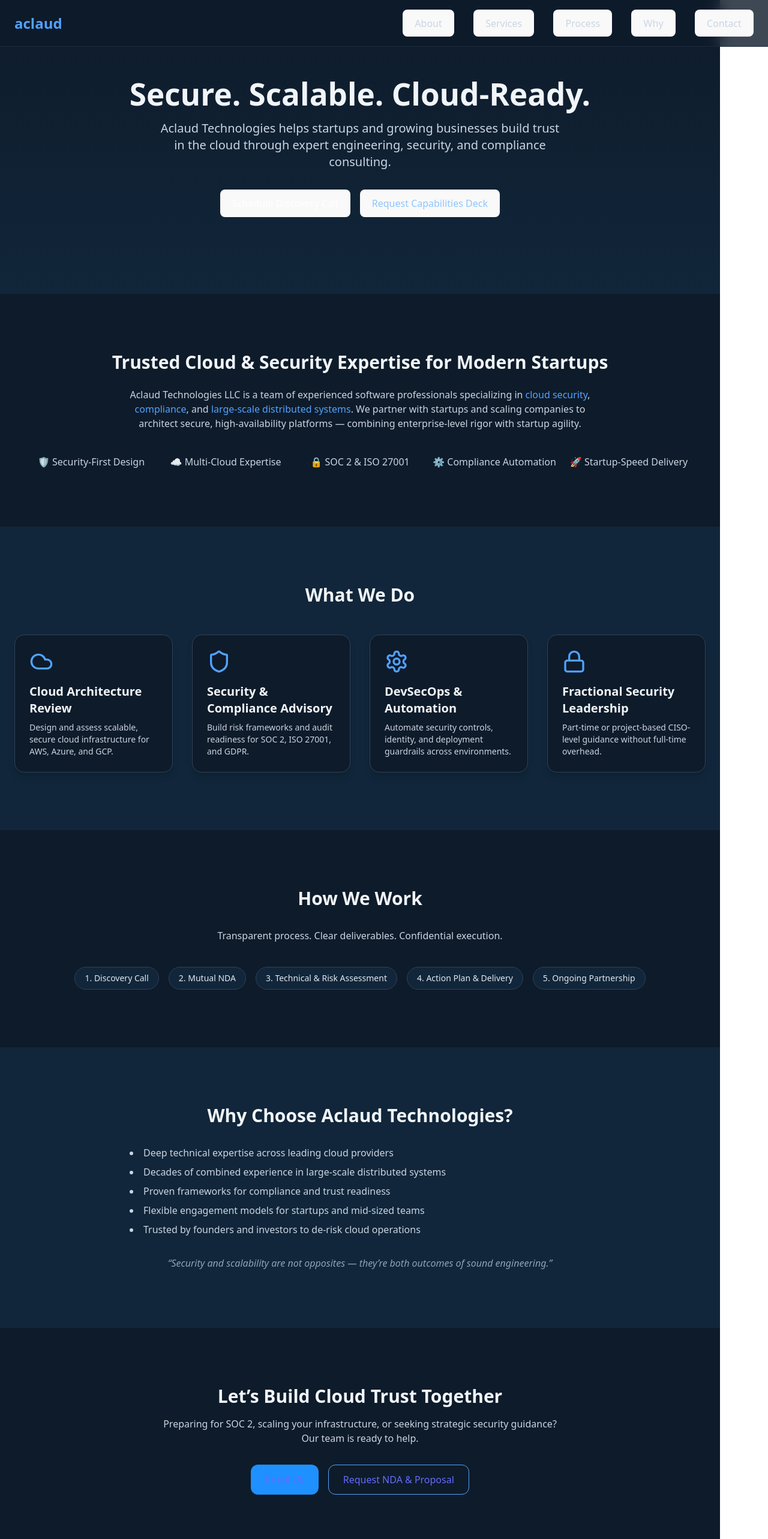
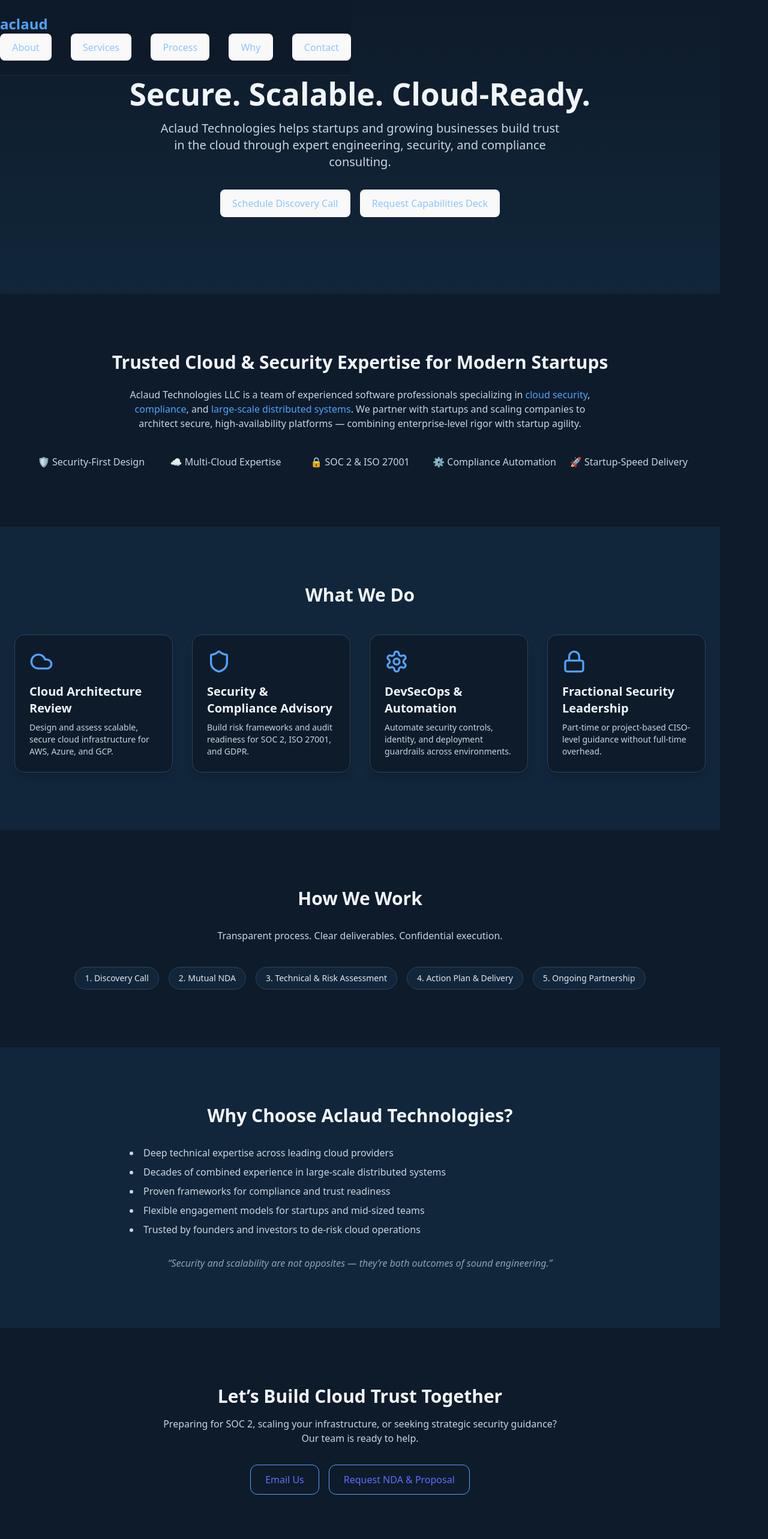
Before and after one commit to aclaudtech-lgtm/aclaud-landing, a React (Vite) app: page / in a window 1280 px wide. Shown: the top 2566 px of the page at 60% size. Built offline with nearby package versions, Linux system fonts and the light colour scheme.

Commit message:
Fixed title

```diff
--- a/index.html
+++ b/index.html
@@ -4,9 +4,9 @@
     <meta charset="UTF-8" />
     <link rel="icon" type="image/svg+xml" href="/vite.svg" />
     <meta name="viewport" content="width=device-width, initial-scale=1.0" />
-    <title>aclaud-landing</title>
+    <title>aclaud</title>
   </head>
-  <body>
+  <body class="inline bg-[#0E1B2A]">
     <div id="root"></div>
     <script type="module" src="./src/main.jsx"></script>
   </body>
--- a/src/App.jsx
+++ b/src/App.jsx
@@ -14,26 +14,26 @@
   };
 
   return (
-    <main className="text-slate-100 bg-[#0E1B2A] min-h-screen font-inter">
+    <main className="inline text-slate-100  min-h-screen font-inter">
       {/* Navbar */}
-      <nav className="fixed w-full top-0 left-0 z-50 bg-[#0E1B2A]/80 backdrop-blur-md border-b border-slate-800">
-        <div className="w-full mx-auto px-6 py-4 flex items-center justify-between">
+      <nav className="inline fixed top-0 left-0 z-50 bg-[#0E1B2A]/80 backdrop-blur-md border-b border-slate-800">
+        <div className="inline  mx-auto px-6 py-4 flex items-center justify-between">
           <div className="text-2xl font-bold text-blue-400 cursor-pointer" onClick={() => scrollToSection('hero')}>
             aclaud
           </div>
-          <div className="hidden md:flex space-x-8 text-slate-300">
+          <div className="hidden md:flex space-x-8 text-blue-300">
             {['about', 'services', 'process', 'why', 'contact'].map((item) => (
               <button
                 key={item}
                 onClick={() => scrollToSection(item)}
-                className="hover:text-blue-400 transition"
+                className="bg-blue-500 text-blue-300 hover:text-blue-400 transition"
               >
                 {item.charAt(0).toUpperCase() + item.slice(1)}
               </button>
             ))}
           </div>
           <button
-            className="md:hidden text-slate-300"
+            className="md:hidden bg-blue-500 text-slate-300"
             onClick={() => setMenuOpen(!menuOpen)}
           >
             {menuOpen ? <X className="w-6 h-6" /> : <Menu className="w-6 h-6" />}
@@ -71,7 +71,7 @@
           Aclaud Technologies helps startups and growing businesses build trust in the cloud through expert engineering, security, and compliance consulting.
         </motion.p>
         <div className="flex flex-wrap gap-4 justify-center">
-          <button onClick={() => scrollToSection('contact')} className="bg-[#1E90FF] text-white px-6 py-3 rounded-xl font-semibold hover:bg-blue-500 transition">Schedule Discovery Call</button>
+          <button onClick={() => scrollToSection('contact')} className="bg-[#1E90FF] text-blue-300 px-6 py-3 rounded-xl font-semibold hover:bg-blue-500 transition">Schedule Discovery Call</button>
           <button onClick={() => scrollToSection('services')} className="border border-blue-400 text-blue-300 px-6 py-3 rounded-xl font-semibold hover:bg-blue-900/30 transition">Request Capabilities Deck</button>
         </div>
       </section>
@@ -140,9 +140,9 @@
         <p className="text-slate-300 mb-8 max-w-2xl mx-auto">
           Preparing for SOC 2, scaling your infrastructure, or seeking strategic security guidance? Our team is ready to help.
         </p>
-        <div className="flex flex-wrap gap-4 justify-center">
-          <a href="mailto:info@aclaud.com" className="bg-[#1E90FF] px-6 py-3 rounded-xl font-semibold hover:bg-blue-500 transition">Email Us</a>
-          <a href="#" className="border border-blue-400 text-blue-300 px-6 py-3 rounded-xl font-semibold hover:bg-blue-900/30 transition">Request NDA & Proposal</a>
+        <div className="flex flex-wrap gap-4 justify-center text-white">
+          <a href="mailto:aclaudtechnologies@gmail.com" className="border border-blue-400 text-white px-6 py-3 rounded-xl font-semibold hover:bg-blue-900/30 transition">Email Us</a>
+          <a href="#" className="border border-blue-400 text-white px-6 py-3 rounded-xl font-semibold hover:bg-blue-900/30 transition">Request NDA & Proposal</a>
         </div>
       </section>
 
```
Also changed, not shown: 1 other file (tests, documents, lock files or other folders).
